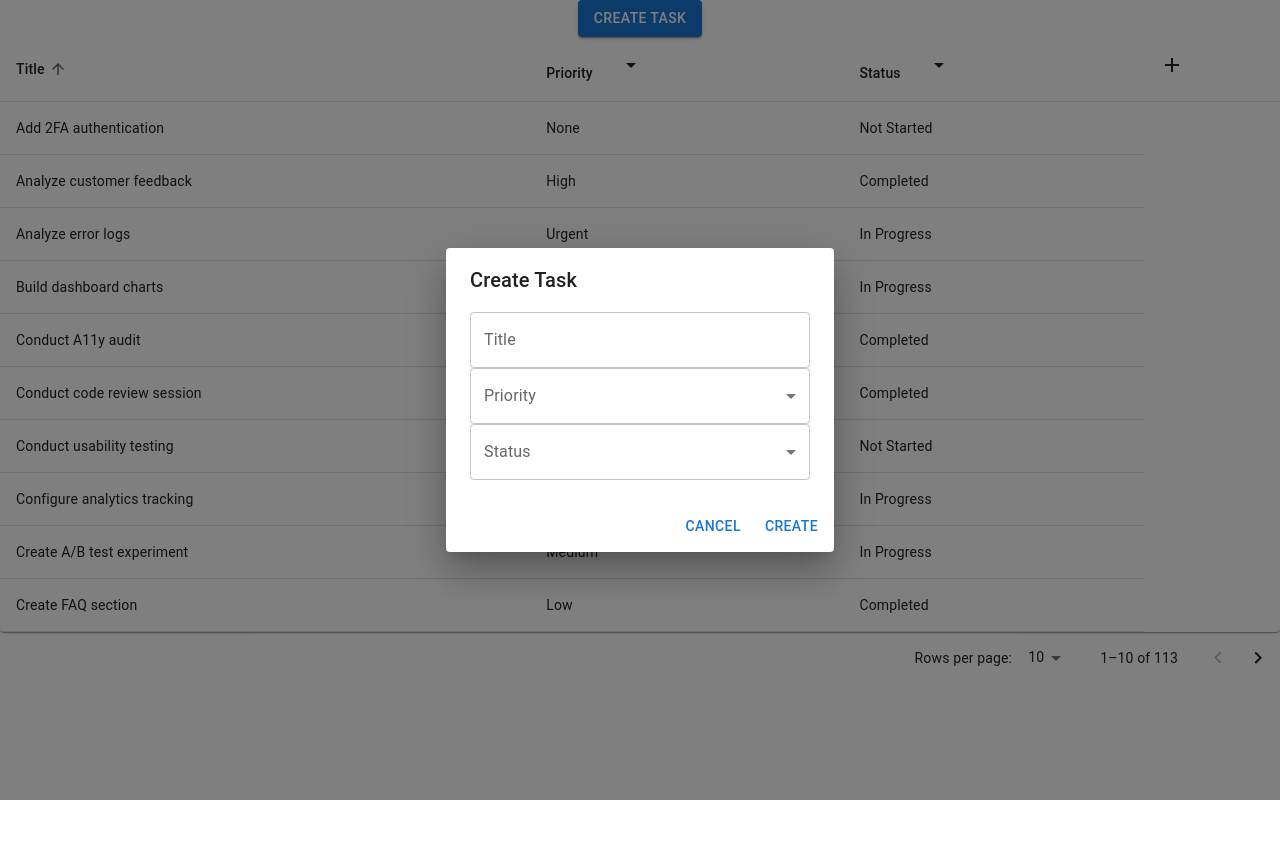
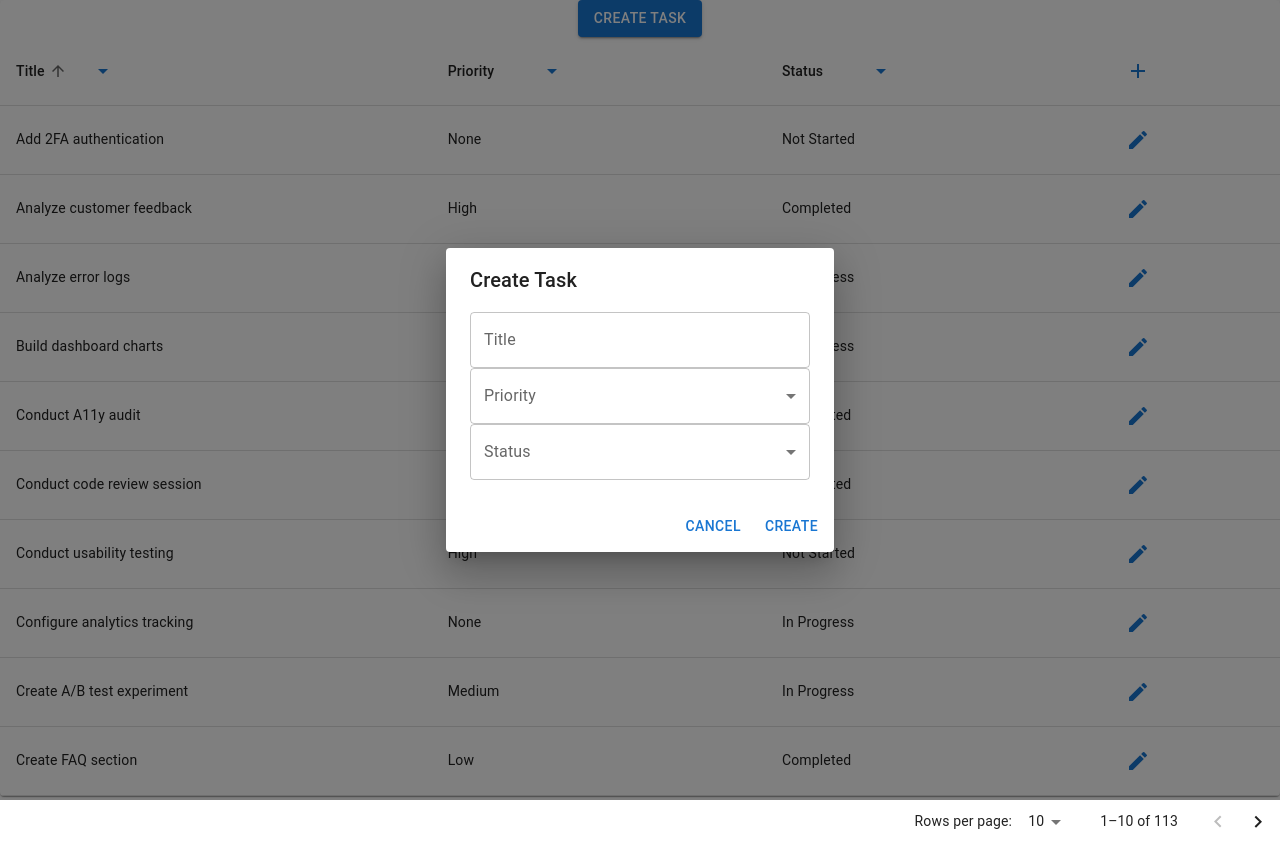
Before and after one commit to lisatiann/best-fe-take-home, a React (Create React App) app: page / in a window 1280 px wide. Both pictures are taken after a click on the button "CREATE TASK". Before the commit the page ends 800 px from the top, so only its background shows below. Built offline with nearby package versions, Linux system fonts and the light colour scheme.

Commit message:
refactoredCreateTaskDialog to CreateAndEditTaskDialog

```diff
--- /dev/null
+++ b/src/components/CreateAndEditTaskDialog.js
@@ -0,0 +1,136 @@
+import { useState, useEffect } from "react";
+import { Button, Dialog, DialogActions, DialogContent, DialogTitle, FormControl, InputLabel, Select, MenuItem, TextField } from "@mui/material";
+import { completionStatusLabel, priorityOrder, statusOrder } from "../constant";
+import PropTypes from "prop-types";
+import CustomFieldInput from "./CustomFieldInput";
+
+const CreateAndEditTaskDialog = ({ isEditMode, task, newID, open, onClose, onCreate, onEdit, toolBarTitles, customFields }) => {
+  const [title, setTitle] = useState("");
+  const [priority, setPriority] = useState("");
+  const [status, setStatus] = useState("");
+  const [customFieldValues, setCustomFieldValues] = useState({});
+
+  // set the initial values of the fields when the dialog is opened
+  // if the dialog is in edit mode, set the values of the task
+  // if the dialog is in create mode, set the values to empty
+  useEffect(() => {
+    if (isEditMode && task) {
+      setTitle(task.title || "");
+      setPriority(task.priority || "");
+      setStatus(task.status || "");
+      const initialCustomFieldValues = {};
+      customFields.forEach(field => {
+        initialCustomFieldValues[field.title] = task[field.title] || (field.type === "checkbox" ? false : "");
+      });
+      setCustomFieldValues(initialCustomFieldValues);
+    } else {
+      setTitle("");
+      setPriority("");
+      setStatus("");
+      setCustomFieldValues({});
+    }
+  }, [isEditMode, task, customFields]);
+
+  const handleSave = () => {
+    const newTask = {
+      id: isEditMode ? task.id : newID,
+      title,
+      priority,
+      status,
+      ...customFieldValues
+    };
+    if (!title) {
+      return alert("Title is required"); // if time, improve error
+    }
+    if (isEditMode) {
+      onEdit(newTask);
+    } else {
+      onCreate(newTask);
+    }
+    onClose();
+  };
+
+  const handleChange = (event) => {
+    const { name, value, type, checked } = event.target;
+    if (name === "priority") {
+      setPriority(value);
+    } else if (name === "status") {
+      setStatus(value);
+    } else {
+      setCustomFieldValues({
+        ...customFieldValues,
+        [name]: type === "checkbox" ? checked : value
+      });
+    }
+  };
+
+  return (
+    <Dialog open={open} onClose={onClose}>
+      <DialogTitle>{isEditMode ? "Edit Task" : "Create Task"}</DialogTitle>
+      <DialogContent>
+        {toolBarTitles.includes("Title") && (
+          <TextField label="Title" value={title} onChange={(e) => setTitle(e.target.value)} fullWidth />
+        )}
+        {toolBarTitles.includes("Priority") && (
+          <FormControl fullWidth>
+            <InputLabel id="priority-label">Priority</InputLabel>
+            <Select
+              labelId="priority-label"
+              name="priority"
+              value={priority}
+              onChange={handleChange}
+            >
+              {Object.keys(priorityOrder).map((key) => (
+                <MenuItem key={key} value={key}>{key[0].toUpperCase() + key.slice(1)}</MenuItem>
+              ))}
+            </Select>
+          </FormControl>
+        )}
+        {toolBarTitles.includes("Status") && (
+          <FormControl fullWidth>
+            <InputLabel id="status-label">Status</InputLabel>
+            <Select
+              labelId="status-label"
+              name="status"
+              value={status}
+              onChange={handleChange}
+            >
+              {Object.keys(statusOrder).map((key) => (
+                <MenuItem key={key} value={key}>{completionStatusLabel[key]}</MenuItem>
+              ))}
+            </Select>
+          </FormControl>
+        )}
+        {customFields.map((field, index) => (
+          <CustomFieldInput
+            key={index}
+            field={field}
+            value={customFieldValues[field.title]}
+            onChange={handleChange}
+          />
+        ))}
+      </DialogContent>
+      <DialogActions>
+        <Button onClick={onClose}>Cancel</Button>
+        <Button onClick={handleSave}>{isEditMode ? "Save" : "Create"}</Button>
+      </DialogActions>
+    </Dialog>
+  )
+};
+
+CreateAndEditTaskDialog.propTypes = {
+  isEditMode: PropTypes.bool.isRequired,
+  task: PropTypes.object,
+  newID: PropTypes.number.isRequired,
+  open: PropTypes.bool.isRequired,
+  onClose: PropTypes.func.isRequired,
+  onCreate: PropTypes.func.isRequired,
+  onEdit: PropTypes.func.isRequired,
+  toolBarTitles: PropTypes.arrayOf(PropTypes.string).isRequired,
+  customFields: PropTypes.arrayOf(PropTypes.shape({
+    title: PropTypes.string.isRequired,
+    type: PropTypes.string.isRequired,
+  })).isRequired,
+};
+
+export default CreateAndEditTaskDialog;
--- a/src/components/CreateTaskDialog.js
+++ /dev/null
@@ -1,84 +0,0 @@
-import { useState } from "react";
-import { Button, Dialog, DialogActions, DialogContent, DialogTitle, FormControl, InputLabel, Select, MenuItem, TextField } from "@mui/material";
-import { completionStatusLabel, priorityOrder, statusOrder } from "../constant";
-import PropTypes from "prop-types";
-
-const CreateTaskDialog = ({ newID, open, onClose, onCreate }) => {
-  const [title, setTitle] = useState("");
-  const [priority, setPriority] = useState("");
-  const [status, setStatus] = useState("");
-
-  const handleCreate = () => {
-    const newTask = {
-      id: newID,
-      title,
-      priority,
-      status,
-    };
-    if (!title) {
-      return alert("Title is required"); // if time, improve error
-    }
-    onCreate(newTask);
-    setTitle("");
-    setPriority("");
-    setStatus("");
-    onClose();
-  };
-
-  const handleChange = (event) => {
-    const { name, value } = event.target;
-    if (name === "priority") {
-      setPriority(value);
-    } else if (name === "status") {
-      setStatus(value);
-    }
-  };
-
-  return (
-    <Dialog open={open} onClose={onClose}>
-      <DialogTitle>Create Task</DialogTitle>
-      <DialogContent>
-        <TextField label="Title" value={title} onChange={(e) => setTitle(e.target.value)} fullWidth />
-        <FormControl fullWidth>
-          <InputLabel id="priority-label">Priority</InputLabel>
-          <Select
-            labelId="priority-label"
-            name="priority"
-            value={priority}
-            onChange={handleChange}
-          >
-            {Object.keys(priorityOrder).map((key) => (
-              <MenuItem key={key} value={key}>{key[0].toUpperCase() + key.slice(1)}</MenuItem>
-            ))}
-          </Select>
-        </FormControl>
-        <FormControl fullWidth>
-          <InputLabel id="status-label">Status</InputLabel>
-          <Select
-            labelId="status-label"
-            name="status"
-            value={status}
-            onChange={handleChange}
-          >
-            {Object.keys(statusOrder).map((key) => (
-              <MenuItem key={key} value={key}>{completionStatusLabel[key]}</MenuItem>
-            ))}
-          </Select>
-        </FormControl>
-      </DialogContent>
-      <DialogActions>
-        <Button onClick={onClose}>Cancel</Button>
-        <Button onClick={handleCreate}>Create</Button>
-      </DialogActions>
-    </Dialog>
-  )
-};
-
-CreateTaskDialog.propTypes = {
-  newID: PropTypes.number.isRequired,
-  open: PropTypes.bool.isRequired,
-  onClose: PropTypes.func.isRequired,
-  onCreate: PropTypes.func.isRequired,
-};
-
-export default CreateTaskDialog;
--- /dev/null
+++ b/src/components/CustomFieldInput.js
@@ -0,0 +1,51 @@
+import { TextField, Checkbox, FormControlLabel, FormControl } from "@mui/material";
+import PropTypes from "prop-types";
+
+const CustomFieldInput = ({ field, value, onChange }) => {
+  return (
+    <FormControl fullWidth>
+      {field.type === "text" && (
+        <TextField
+          label={field.title}
+          name={field.title}
+          value={value || ""}
+          onChange={onChange}
+          fullWidth
+        />
+      )}
+      {field.type === "number" && (
+        <TextField
+          label={field.title}
+          name={field.title}
+          type="number"
+          value={value}
+          onChange={onChange}
+          fullWidth
+        />
+      )}
+      {field.type === "checkbox" && (
+        <FormControlLabel
+          control={
+            <Checkbox
+              name={field.title}
+              checked={value || false}
+              onChange={onChange}
+            />
+          }
+          label={field.title}
+        />
+      )}
+    </FormControl>
+  );
+};
+
+CustomFieldInput.propTypes = {
+  field: PropTypes.shape({
+    title: PropTypes.string.isRequired,
+    type: PropTypes.string.isRequired,
+  }).isRequired,
+  value: PropTypes.oneOfType([PropTypes.string, PropTypes.number, PropTypes.bool]),
+  onChange: PropTypes.func.isRequired,
+};
+
+export default CustomFieldInput;
--- a/src/components/TableView.js
+++ b/src/components/TableView.js
@@ -1,5 +1,5 @@
 import { useState, useMemo } from "react";
-import CreateTaskDialog from "./CreateTaskDialog";
+import CreateAndEditTaskDialog from "./CreateAndEditTaskDialog";
 import Task from "./Task";
 import ToolBar from "./ToolBar";
 import { Button, Table, TableBody, TableContainer, TableHead, Paper, TablePagination } from "@mui/material";
@@ -35,7 +35,6 @@ const TableView = () => {
     setOrderBy(property);
   };
 
-  // change the current page
   const handleChangePage = (event, newPage) => {
     setPage(newPage);
   };
@@ -48,7 +47,7 @@ const TableView = () => {
 
   // memoize and update the order based on the selected column
   const sortedTasks = useMemo(() => {
-    return tasks.sort((a, b) => {
+    return tasks.slice().sort((a, b) => {
       const aValue = getOrderValue(orderBy, a[orderBy]);
       const bValue = getOrderValue(orderBy, b[orderBy]);
       return (aValue < bValue ? -1 : 1) * (order === 'asc' ? 1 : -1);
@@ -57,6 +56,11 @@ const TableView = () => {
 
   const handleCreateTask = (newTask) => {
     setTasks([...tasks, newTask]);
+  };
+
+  const handleEditTask = (updatedTask) => {
+    const index = tasks.findIndex(task => task.id === updatedTask.id);
+    setTasks([...tasks.slice(0, index), updatedTask, ...tasks.slice(index + 1)]);
   };
 
   const handleAddField = (field) => {
@@ -73,13 +77,21 @@ const TableView = () => {
       const { [title]: deletedField, ...rest } = task;
       return rest;
     }));
+    setToolBarTitles(toolBarTitles.filter(toolBarTitle => toolBarTitle !== title));
   };
 
   return (
     <div>
       <TableContainer component={Paper}>
         <Button variant="contained" onClick={() => setOpen(true)}>Create Task</Button>
-        <CreateTaskDialog newID={tasks.length+1} open={open} onClose={() => setOpen(false)} onCreate={handleCreateTask} />
+        <CreateAndEditTaskDialog
+          newID={tasks.length + 1}
+          open={open}
+          onClose={() => setOpen(false)}
+          onCreate={handleCreateTask}
+          toolBarTitles={toolBarTitles}
+          customFields={customFields}
+        />
         <Table>
           <TableHead>
             <ToolBar
@@ -99,6 +111,8 @@ const TableView = () => {
                 key={index}
                 task={task}
                 toolBarTitles={toolBarTitles}
+                handleEditTask={handleEditTask}
+                customFields={customFields}
               />
             ))}
           </TableBody>
--- a/src/components/Task.js
+++ b/src/components/Task.js
@@ -1,17 +1,28 @@
-import { TableRow, TableCell } from '@mui/material';
+import { useState } from 'react';
+import { Button, TableRow, TableCell } from '@mui/material';
+import EditIcon from '@mui/icons-material/Edit';
 import { completionStatusLabel } from "../constant";
+import CreateAndEditTaskDialog from './CreateAndEditTaskDialog';
 import PropTypes from 'prop-types';
 
-const Task = ({ task, toolBarTitles }) => {
+const Task = ({ task, toolBarTitles, handleEditTask, customFields }) => {
+  const [openEdit, setOpenEdit] = useState(false);
+
   return (
     <TableRow>
       {toolBarTitles.map((title, index) => (
         <TableCell key={index}>
-          {title === 'Priority' ? task[title.toLowerCase()][0].toUpperCase() + task[title.toLowerCase()].slice(1) :
+          {title === 'Priority' ? task[title.toLowerCase()]?.[0].toUpperCase() + task[title.toLowerCase()].slice(1) :
            title === 'Status' ? completionStatusLabel[task[title.toLowerCase()]] :
            task[title.toLowerCase()] !== undefined ? task[title.toLowerCase()].toString() : ''}
         </TableCell>
       ))}
+      <TableCell>
+        <Button>
+          <EditIcon onClick={()=> setOpenEdit(true)} />
+        </Button>
+      </TableCell>
+      <CreateAndEditTaskDialog isEditMode={true} task={task} open={openEdit} onClose={() => setOpenEdit(false)} onEdit={handleEditTask} toolBarTitles={toolBarTitles} customFields={customFields} />
     </TableRow>
   )
 }
@@ -19,6 +30,11 @@ const Task = ({ task, toolBarTitles }) => {
 Task.propTypes = {
   task: PropTypes.object.isRequired,
   toolBarTitles: PropTypes.arrayOf(PropTypes.string).isRequired,
+  handleEditTask: PropTypes.func.isRequired,
+  customFields: PropTypes.arrayOf(PropTypes.shape({
+    title: PropTypes.string.isRequired,
+    type: PropTypes.string.isRequired,
+  })).isRequired,
 };
 
 export default Task;
--- a/src/components/ToolBar.js
+++ b/src/components/ToolBar.js
@@ -57,6 +57,11 @@ const ToolBar = ({ toolBarTitles, order, orderBy, onRequestSort, onAddField, onD
     setConfirmDeleteOpen(false);
   };
 
+  const handleCloseConfirmDelete = () => {
+    setConfirmDeleteOpen(false);
+    handleMenuClose();
+  }
+
   return (
     <TableRow>
       {toolBarTitles.map((title, index) => (
@@ -68,7 +73,9 @@ const ToolBar = ({ toolBarTitles, order, orderBy, onRequestSort, onAddField, onD
           >
             {title}
           </TableSortLabel>
-          {title !== 'Title' && <ArrowDropDownIcon onClick={(event) => handleMenuOpen(event, title)} />}
+          <Button>
+            <ArrowDropDownIcon onClick={(event) => handleMenuOpen(event, title)} />
+          </Button>
           <Menu
             anchorEl={fieldMenuAnchorEl}
             open={Boolean(fieldMenuAnchorEl)}
@@ -79,7 +86,9 @@ const ToolBar = ({ toolBarTitles, order, orderBy, onRequestSort, onAddField, onD
         </TableCell>
       ))}
       <TableCell>
-        <AddIcon onClick={() => setAddCustomOpen(true)} />
+        <Button>
+          <AddIcon onClick={() => setAddCustomOpen(true)} />
+        </Button>
       </TableCell>
       <Dialog open={addCustomOpen} onClose={onClose}>
         <DialogTitle>Add Field</DialogTitle>
@@ -109,7 +118,7 @@ const ToolBar = ({ toolBarTitles, order, orderBy, onRequestSort, onAddField, onD
           Are you sure you want to delete the field "{selectedField}"?
         </DialogContent>
         <DialogActions>
-          <Button onClick={()=> setConfirmDeleteOpen(false)}>Cancel</Button>
+          <Button onClick={handleCloseConfirmDelete}>Cancel</Button>
           <Button onClick={handleDeleteField}>Delete</Button>
         </DialogActions>
       </Dialog>
```
